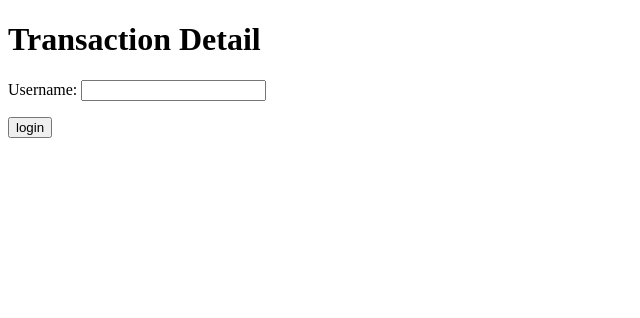
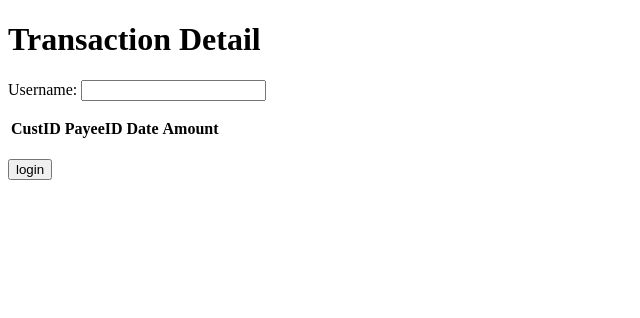
Before and after one commit to TanShengRong/SEED2021_TT2_24, a Django app: template mobilepayments/paymentapp/templates/registration/transaction-details.html in a window 1280 px wide. Shown: the top 318 px of the page, without its empty margins (0-640 px from the left). Run offline with Django 3.2, Linux system fonts and the light colour scheme; the template is opened without the code that fills it, so the values that code supplies are empty, except form fields; tables that the repository leaves empty hold one stand-in row (values such as "Sample post"); form fields are guessed from the names that the template uses; lists and menus that the app fills with data are empty.

Commit message:
transactiondetails

```diff
--- a/mobilepayments/paymentapp/templates/registration/transaction-details.html
+++ b/mobilepayments/paymentapp/templates/registration/transaction-details.html
@@ -10,6 +10,21 @@
             {% csrf_token %}
 
             <p>Username: {{ form.username }}</p>
+            <Table striped bordered hover>
+                <thead>
+                  <tr>
+                    <th>CustID</th>
+                    <th>PayeeID</th>
+                    <th>Date</th>
+                    <th>Amount</th>
+                  </tr>
+
+                </thead>
+                <tbody>
+                  <tr>
+
+                </tbody>
+              </Table>
 
 
             <p><input type="submit" value="login"></p>
```
